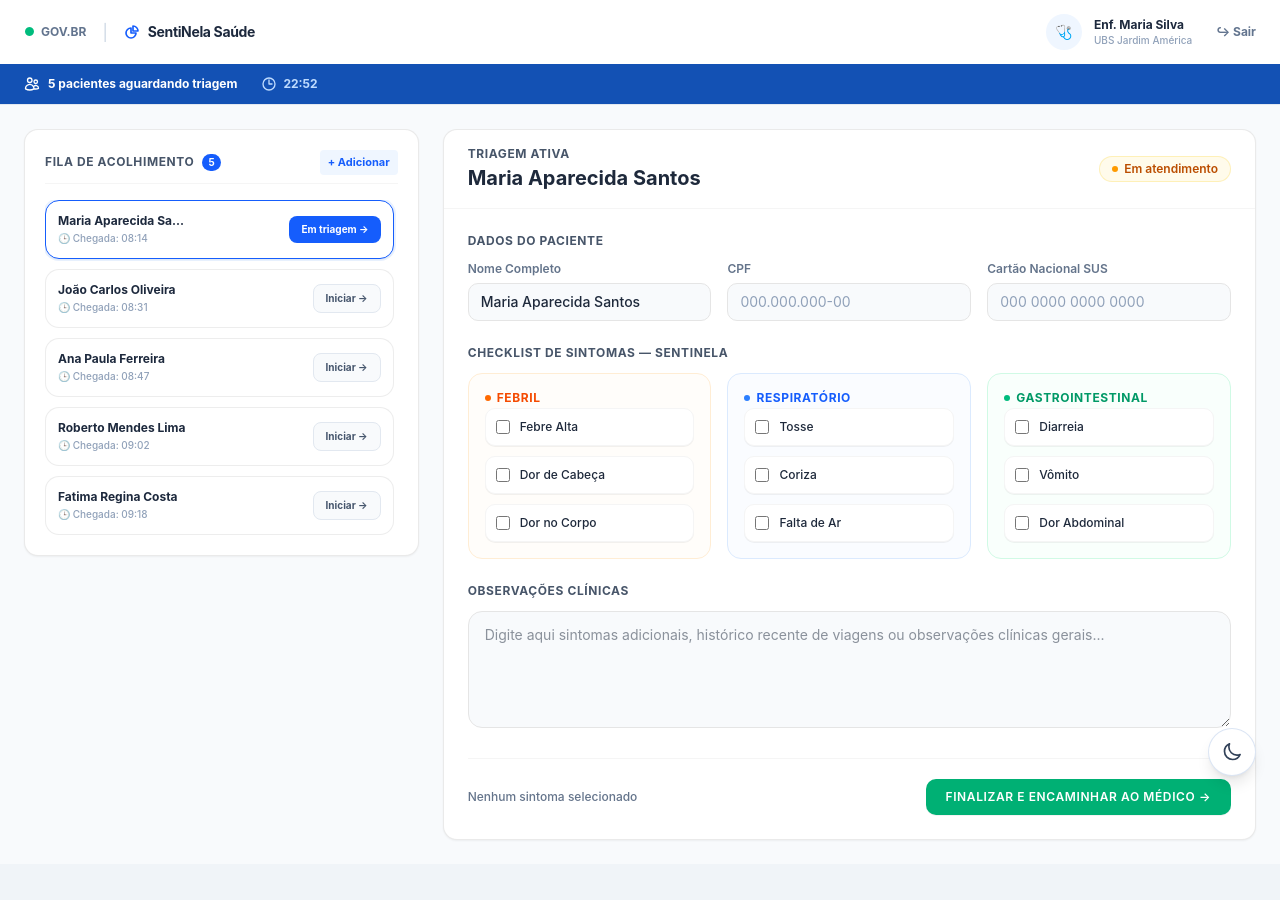
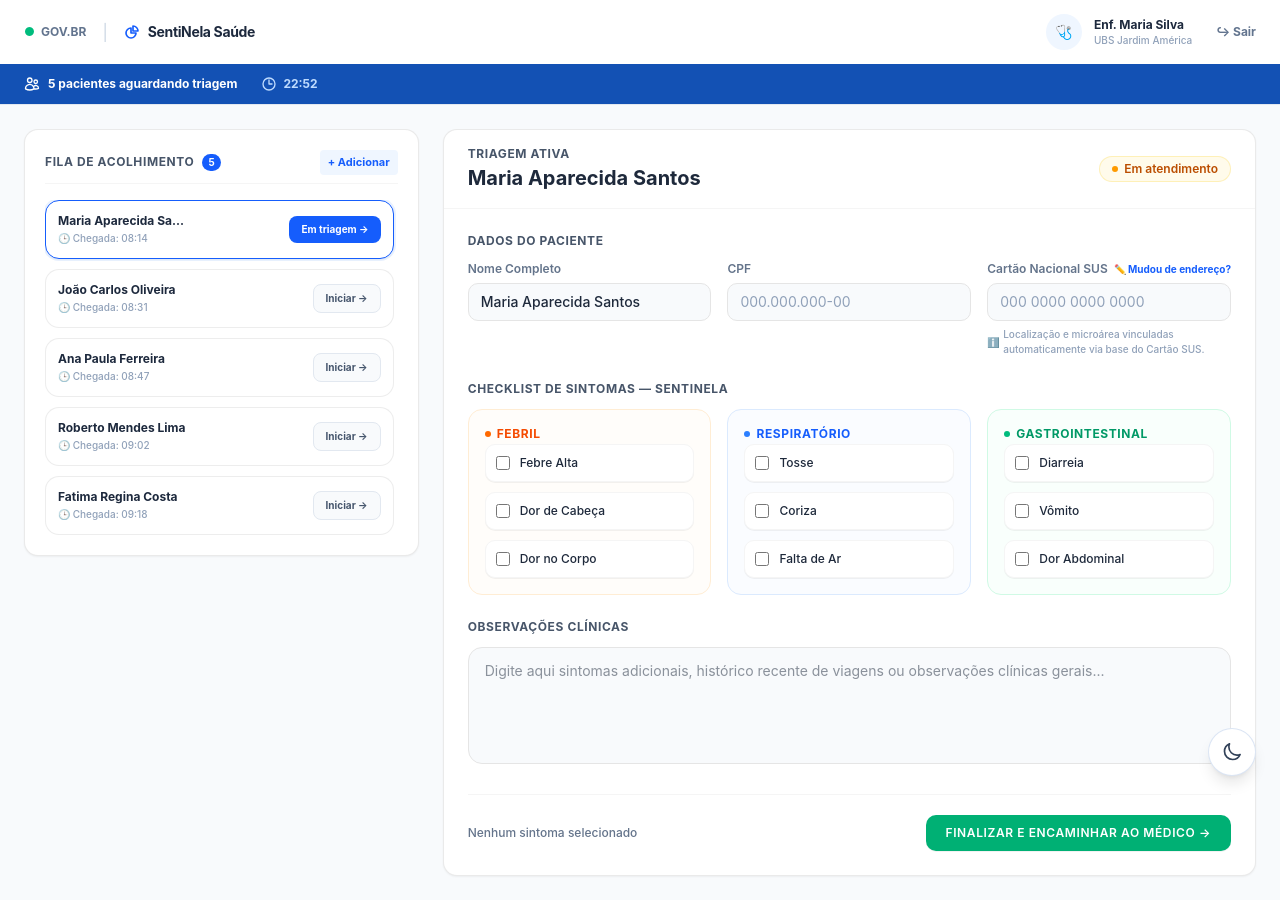
Before and after one commit to Kuchu11/BioChallenger-Brasil-, a React (Vite) app: page /triagem in a window 1280 px wide. Before the commit the page ends 864 px from the top, so only its background shows below. Built offline with nearby package versions, Linux system fonts and the light colour scheme.

Commit message:
feat: incluir suporte a mudanca de endereco e informacoes de integracao do sus

```diff
--- a/src/app/pages/NursePage.tsx
+++ b/src/app/pages/NursePage.tsx
@@ -146,6 +146,7 @@ export function NursePage() {
 
       <div className="max-w-7xl mx-auto p-6 grid grid-cols-1 gap-6 lg:grid-cols-3">
 
+        {/* COLUNA ESQUERDA: FILA DE ACOLHIMENTO */}
         <div className="lg:col-span-1 bg-white dark:bg-neutral-900 border border-neutral-200/80 dark:border-neutral-800 rounded-xl p-5 shadow-xs space-y-4 h-fit">
           <div className="flex items-center justify-between border-b border-neutral-100 dark:border-neutral-800 pb-2">
             <h3 className="text-xs font-bold text-[#475569] dark:text-neutral-400 tracking-wider uppercase flex items-center gap-2">
@@ -207,6 +208,7 @@ export function NursePage() {
           )}
         </div>
 
+        {/* COLUNA CENTRAL E DIREITA: QUADRO DE TRIAGEM ATIVA */}
         <div className="lg:col-span-2">
           {selectedPatient ? (
             <div className="rounded-xl border border-neutral-200/80 dark:border-neutral-800 bg-white dark:bg-neutral-900 shadow-xs overflow-hidden">
@@ -245,7 +247,21 @@ export function NursePage() {
                       />
                     </div>
                     <div>
-                      <label className="block text-xs font-semibold text-[#64748b] dark:text-neutral-300 mb-1.5">Cartão Nacional SUS</label>
+                      <div className="flex justify-between items-center mb-1.5">
+                        <label className="block text-xs font-semibold text-[#64748b] dark:text-neutral-300">Cartão Nacional SUS</label>
+                        <button
+                          type="button"
+                          onClick={() => {
+                            const novoCep = prompt("Paciente mudou de endereço? Digite o novo CEP:");
+                            if (novoCep) {
+                              alert(`Endereço temporariamente atualizado para o CEP ${novoCep}. Novas coordenadas aplicadas para o mapa de inteligência territorial!`);
+                            }
+                          }}
+                          className="text-[10px] text-blue-600 dark:text-blue-400 hover:underline font-bold cursor-pointer transition-all"
+                        >
+                          ✏️ Mudou de endereço?
+                        </button>
+                      </div>
                       <input
                         type="text"
                         placeholder="000 0000 0000 0000"
@@ -253,6 +269,9 @@ export function NursePage() {
                         onChange={(e) => setSusCard(e.target.value)}
                         className="w-full rounded-lg border border-neutral-200 dark:border-neutral-700 bg-[#f8fafc] dark:bg-neutral-800 px-3 py-2 text-sm text-[#1e293b] dark:text-neutral-50 placeholder-slate-400 focus:border-blue-500 focus:bg-white focus:outline-none"
                       />
+                      <p className="text-[10px] text-slate-400 dark:text-neutral-400 mt-1.5 flex items-center gap-1 font-medium">
+                        <span>ℹ️</span> Localização e microárea vinculadas automaticamente via base do Cartão SUS.
+                      </p>
                     </div>
                   </div>
                 </div>
```
